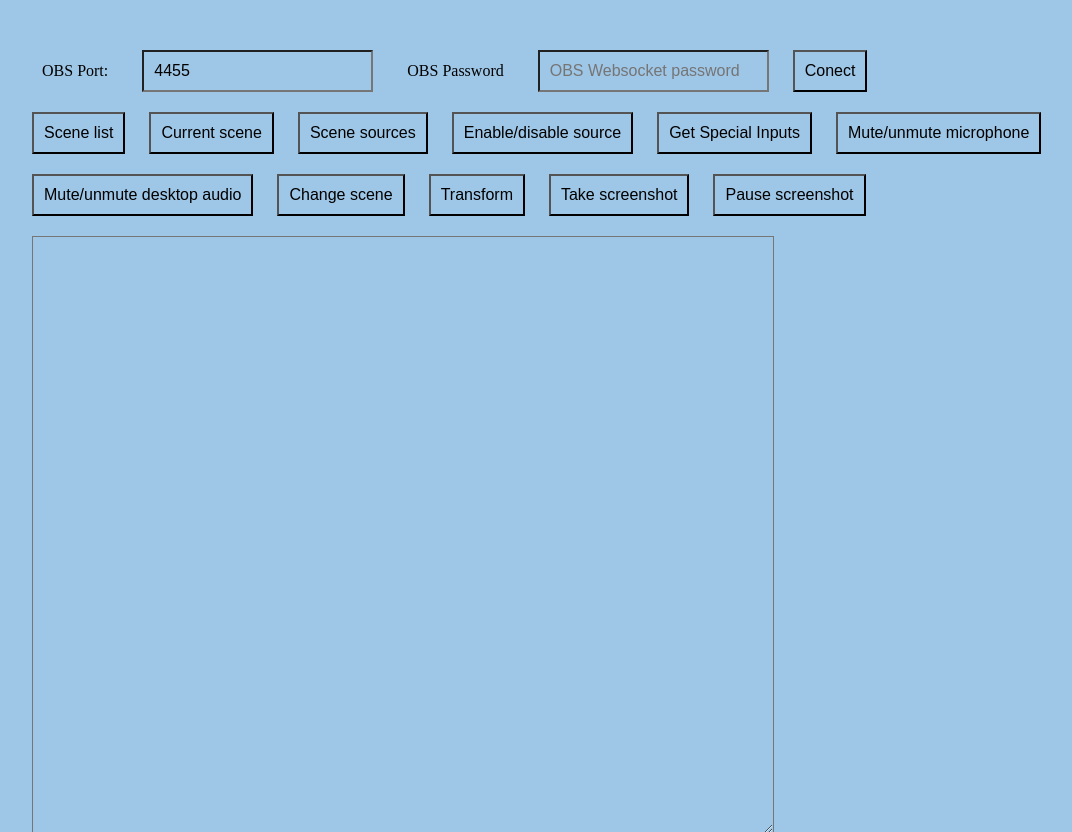
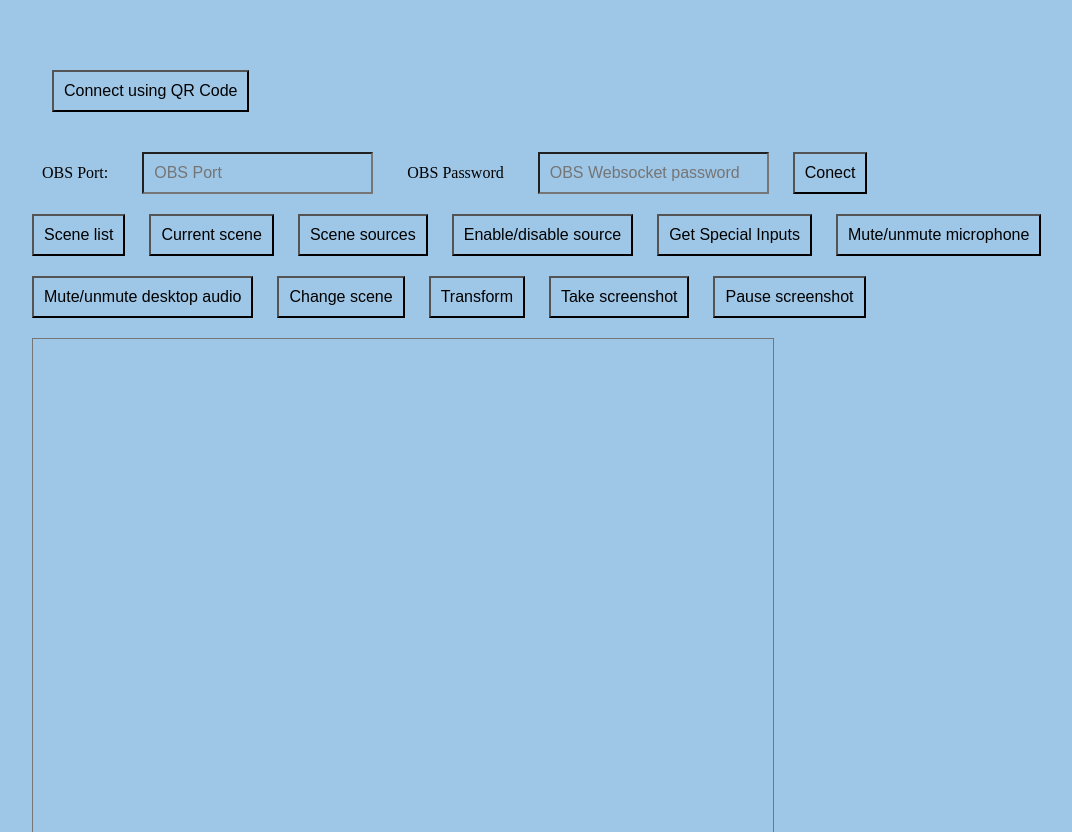
Before and after one commit to c4ldas/obs-websocket-example, a plain HTML site: page index.html in a window 1280 px wide. Shown: the top 832 px of the page, without its empty margins (18-1090 px from the left). Drawn offline with Linux system fonts and the light colour scheme; a script that the page names is missing.

Commit message:
Adding QR Code support

```diff
--- a/index.html
+++ b/index.html
@@ -11,12 +11,15 @@
 </head>
 
 <body>
+  <div id="my-qr-reader">
+    <button id="scan-qr-code">Connect using QR Code</button>
+  </div>
   <label for="obs-port">OBS Port:</label>
-  <input type="text" name="" id="obs-port" value="4455">
+  <input type="text" name="" id="obs-port" value="" placeholder="OBS Port">
   <label for="obs-password">OBS Password</label>
-  <input type="password" name="" id="obs-password" value="" placeholder="OBS Websocket password">
+  <input type="password" id="obs-password" value="" placeholder="OBS Websocket password">
   <button id="submit" class="connect-obs">Conect</button>
-  <br/>
+  <br />
 
 
   <button id="scene-list">Scene list</button>
@@ -36,6 +39,7 @@
   <img id="image" src="">
   <script src="index.js"></script>
   <script src="https://cdn.jsdelivr.net/npm/obs-websocket-js"></script>
+  <script src="https://unpkg.com/html5-qrcode" defer></script>
 </body>
 
 </html>
```
